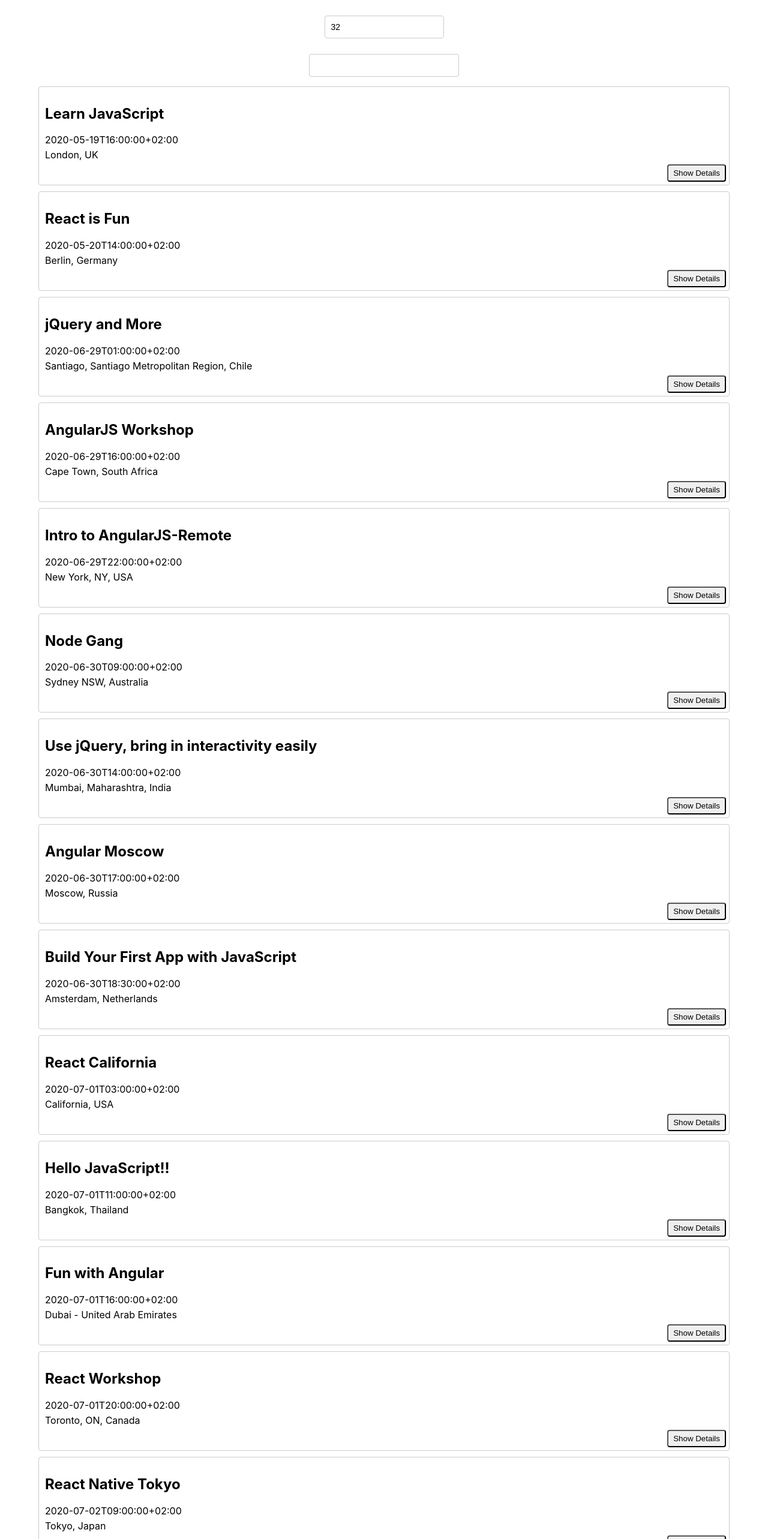
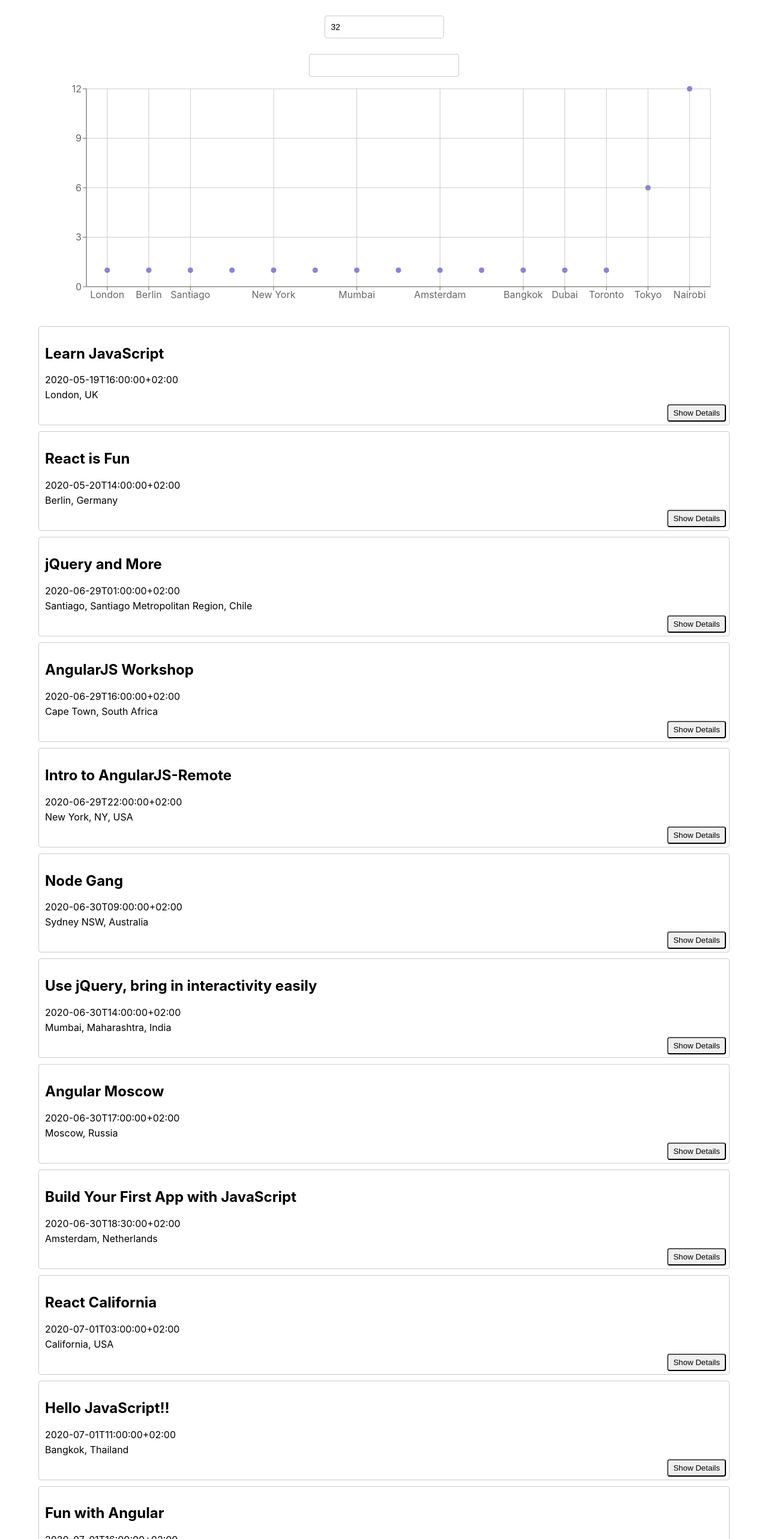
Before and after one commit to tamomsi/meet, a React (Create React App) app: page / in a window 1280 px wide. Shown: the top 2566 px of the page at 60% size. Built offline with nearby package versions, Linux system fonts and the light colour scheme; what atatus-spa would draw is missing.

Commit message:
created a chart

```diff
--- a/package.json
+++ b/package.json
@@ -14,6 +14,7 @@
     "react": "^17.0.2",
     "react-dom": "^17.0.2",
     "react-scripts": "5.0.1",
+    "recharts": "^2.7.2",
     "redux": "^4.2.1",
     "web-vitals": "^2.1.4",
     "workbox-background-sync": "^6.5.4",
--- a/src/App.js
+++ b/src/App.js
@@ -6,6 +6,7 @@
 import { getEvents, extractLocations } from './api';
 import './nprogress.css';
 import { InfoAlert, ErrorAlert, WarningAlert } from './Alert';
+import CityEventsChart from './CityEventsChart';
 
 class App extends Component {
   state = {
@@ -60,6 +61,7 @@
   };
 
   render() {
+    const { locations, events } = this.state;
     return (
       <div className="App">
         <NumberOfEvents
@@ -77,6 +79,7 @@
           {this.state.errorAlertText && <ErrorAlert text={this.state.errorAlertText} />}
           {this.state.warningAlertText && <WarningAlert text={this.state.warningAlertText} />}
         </div>
+        <CityEventsChart allLocations={locations} events={events} />
         <EventList events={this.state.events} numberOfEvents={this.state.numberOfEvents} />
       </div>
     );
--- /dev/null
+++ b/src/CityEventsChart.js
@@ -0,0 +1,48 @@
+import React, { useState, useEffect } from 'react';
+import {
+  ScatterChart,
+  Scatter,
+  XAxis,
+  YAxis,
+  CartesianGrid,
+  Tooltip,
+  ResponsiveContainer,
+} from 'recharts';
+
+const CityEventsChart = ({ allLocations, events }) => {
+  const [data, setData] = useState([]);
+
+  useEffect(() => {
+    setData(getData());
+  }, [allLocations, events]);
+
+  const getData = () => {
+    const formattedData = allLocations.map((location) => {
+      const count = events.filter((event) => event.location === location).length;
+      const city = location.split(', ')[0];
+      return { city, count };
+    });
+    return formattedData;
+  };
+
+  return (
+    <ResponsiveContainer width="99%" height={400}>
+      <ScatterChart
+        margin={{
+          top: 20,
+          right: 20,
+          bottom: 20,
+          left: 20,
+        }}
+      >
+        <CartesianGrid />
+        <XAxis type="category" dataKey="city" name="City" />
+        <YAxis type="number" dataKey="count" name="Number of Events" />
+        <Tooltip cursor={{ strokeDasharray: '3 3' }} />
+        <Scatter data={data} fill="#8884d8" />
+      </ScatterChart>
+    </ResponsiveContainer>
+  );
+};
+
+export default CityEventsChart;
--- a/src/mock-data.js
+++ b/src/mock-data.js
@@ -708,7 +708,7 @@
    "updated": "2020-07-01T15:01:33.426Z",
    "summary": "Fun with Angular",
    "description": "Developed by Google, AngularJS is a relatively new JavaScript, and it is designed to make front-end development as easy as possible for you. \n\nJoin us to get introduced to this wonderful framework and dive deep into its features. ",
-   "location": "Dubai - United Arab Emirates",
+   "location": "Dubai",
    "creator": {
     "email": "fullstackwebdev@careerfoundry.com",
     "self": true
```
Also changed, not shown: 1 other file (tests, documents, lock files or other folders).
